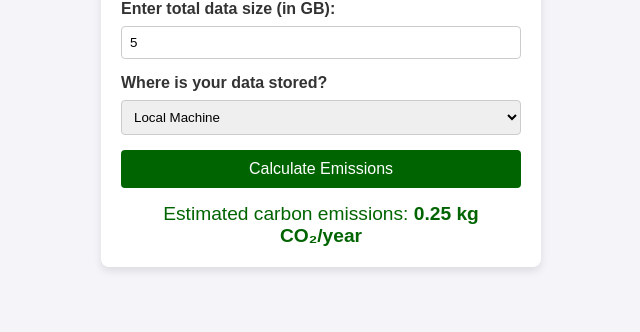
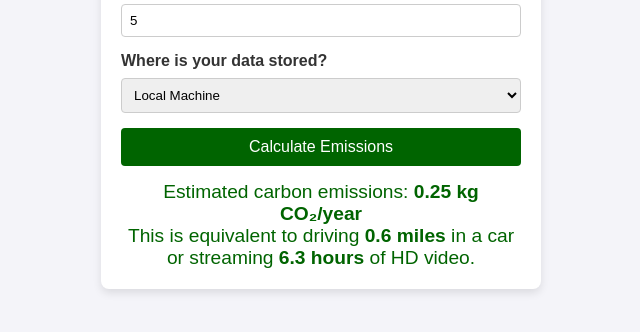
Before and after one commit to MashaZakharova/ecosift, a plain HTML site: page index.html in a window 1280 px wide. Both pictures are taken after typing "5" into the empty fields and a click on the button "Calculate Emissions". Shown: the part 300-632 px from the top of the page, without its empty margins (319-959 px from the left). Drawn offline with Linux system fonts and the light colour scheme.

Commit message:
Update index.html

```diff
--- a/index.html
+++ b/index.html
@@ -91,6 +91,10 @@
       server: 0.08
     };
 
+    // Conversion factors for comparisons
+    const carEmissionPerMile = 0.4; // kg CO2 per mile
+    const streamingEmissionPerHour = 0.04; // kg CO2 per hour of HD video
+
     function calculate() {
       const dataSize = parseFloat(document.getElementById('dataSize').value);
       const storageType = document.getElementById('storageType').value;
@@ -102,10 +106,18 @@
       }
 
       const factor = emissionFactors[storageType] || 0;
-      const emissions = (dataSize * factor).toFixed(2);
+      const emissions = (dataSize * factor).toFixed(2); // Total emissions in kg CO2
 
-      document.getElementById('result').innerHTML =
-        `Estimated carbon emissions: <strong>${emissions} kg CO₂/year</strong>`;
+      // Comparisons
+      const carMiles = (emissions / carEmissionPerMile).toFixed(1); // Miles driven
+      const streamingHours = (emissions / streamingEmissionPerHour).toFixed(1); // Hours of streaming
+
+      // Update result with comparison
+      document.getElementById('result').innerHTML = `
+        Estimated carbon emissions: <strong>${emissions} kg CO₂/year</strong><br>
+        This is equivalent to driving <strong>${carMiles} miles</strong> in a car or
+        streaming <strong>${streamingHours} hours</strong> of HD video.
+      `;
     }
   </script>
 </body>
```
